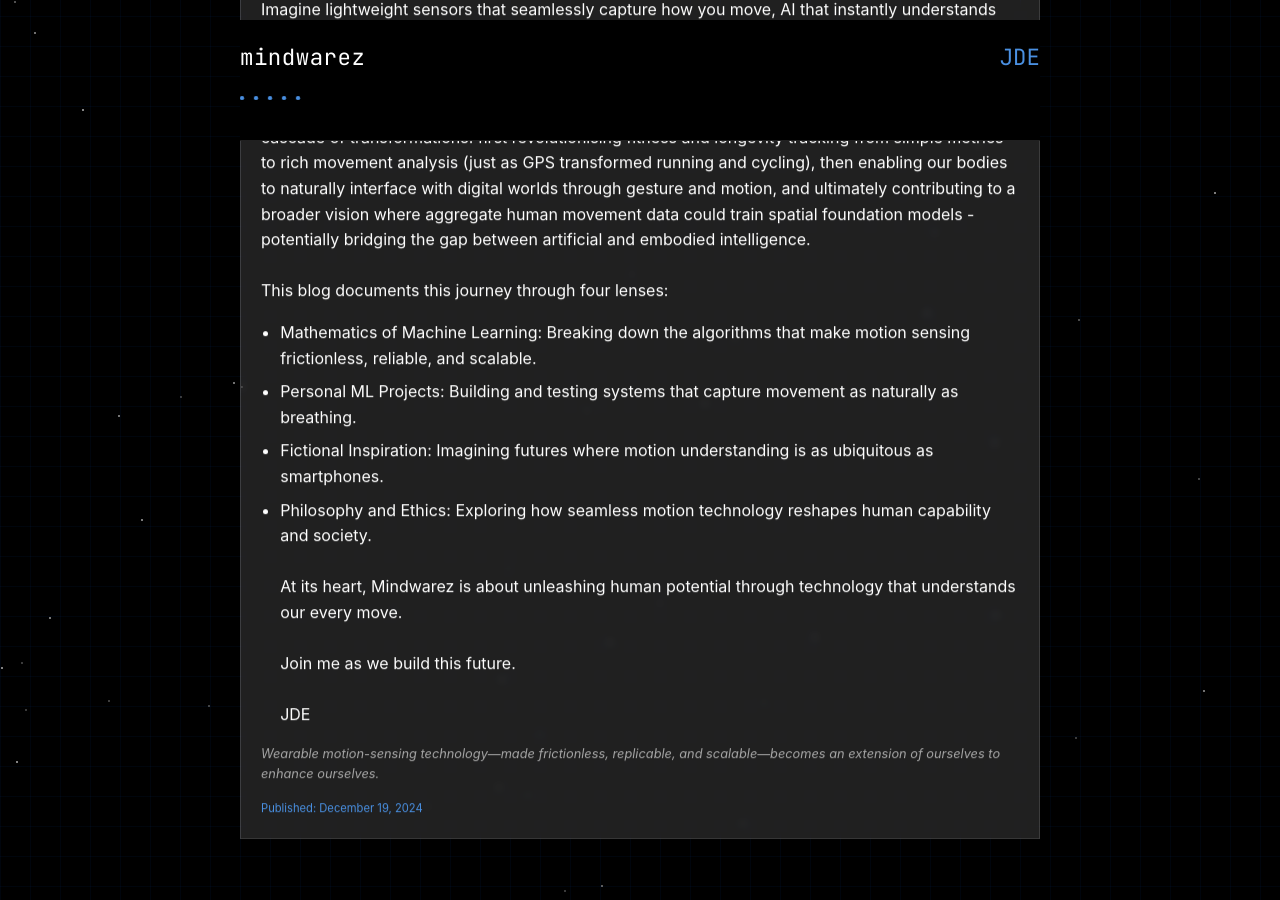
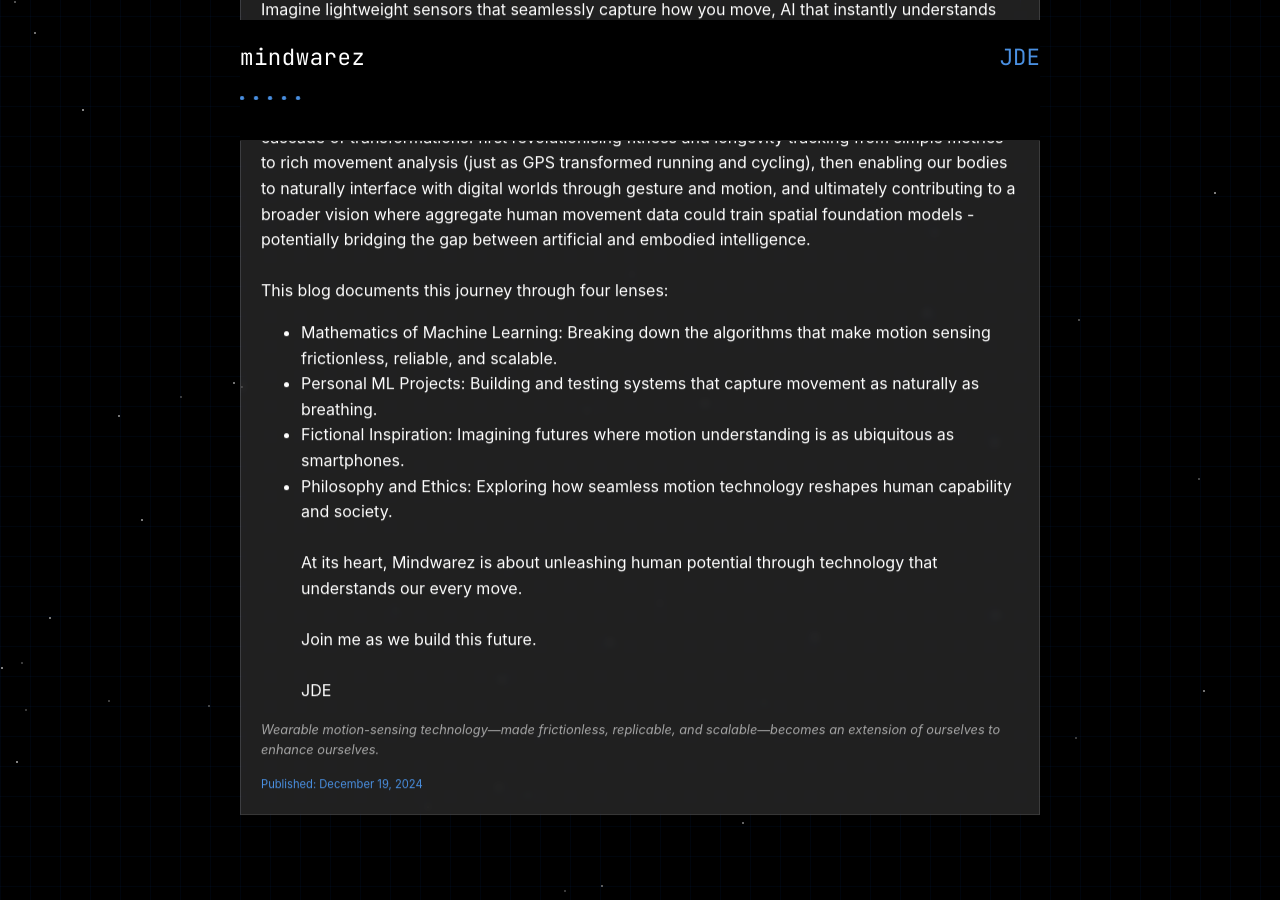
Before and after one commit to jamesbychance/mindwarez, a Jekyll site: the page built from index.html, in a window 1280 px wide and 900 px high, scrolled down 284 px. Built offline with Jekyll 4.4.1, drawn with Linux system fonts in a browser that asks for light colours.

Commit message:
Update styles.css
back to previous

```diff
--- a/assets/css/styles.css
+++ b/assets/css/styles.css
@@ -195,28 +195,6 @@
     line-height: 1.6;
 }
 
-/* New list styling */
-ul, ol {
-    margin: 1em 0;
-    padding-left: 1.2em;
-    margin-left: 0;
-}
-
-ul li, ol li {
-    margin-bottom: 0.5em;
-    line-height: 1.6;
-}
-
-ul li p, ol li p {
-    margin: 0;
-    text-indent: 0;
-}
-
-/* Fix for nested lists if you use them */
-ul ul, ol ol, ul ol, ol ul {
-    margin: 0.5em 0;
-}
-
 a {
     color: var(--accent-blue);
     text-decoration: none;
```
